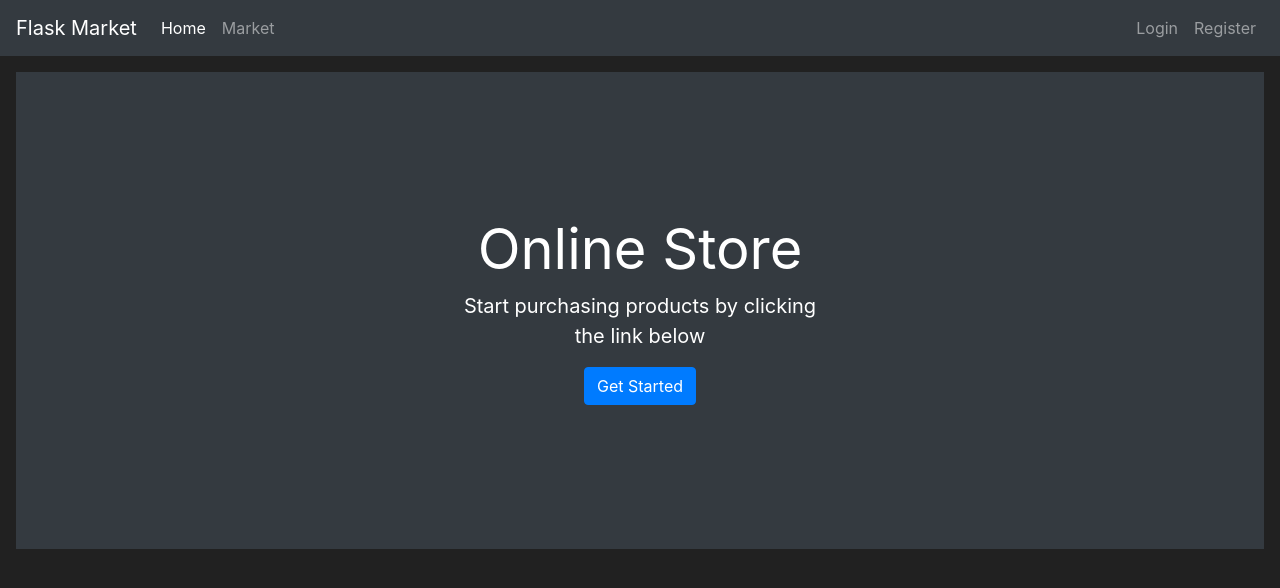
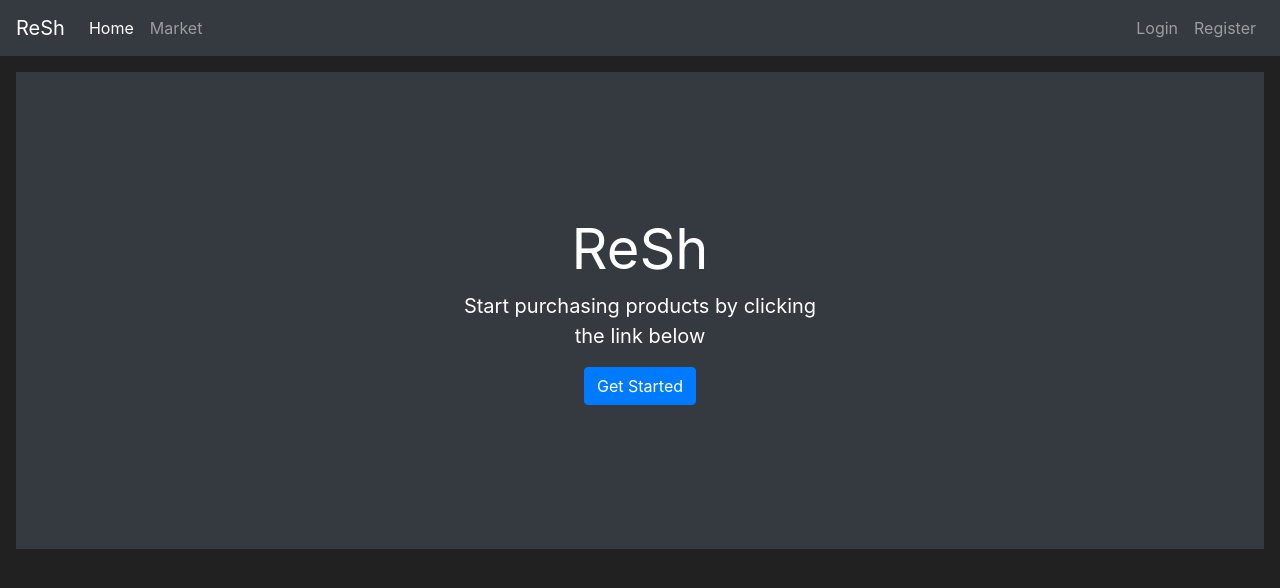
Before and after one commit to prasai-ap/ecommerce-lab-v2025, a Python web app: template market/templates/home.html in a window 1280 px wide. Shown: the top 588 px of the page. Run offline with Jinja, Linux system fonts and the light colour scheme; the template is opened without the code that fills it, so the values that code supplies are empty; some libraries are stand-ins or nearby versions.

```diff
--- a/market/templates/base.html
+++ b/market/templates/base.html
@@ -14,7 +14,7 @@
    </head>
    <body>
     <nav class="navbar navbar-expand-md navbar-dark bg-dark">
-      <a class="navbar-brand" href="#">Flask Market</a>
+      <a class="navbar-brand" href="#">ReSh</a>
       <button class="navbar-toggler" type="button" data-toggle="collapse" data-target="#navbarNav">
         <span class="navbar-toggler-icon"></span>
       </button>
--- a/market/templates/home.html
+++ b/market/templates/home.html
@@ -1,11 +1,11 @@
 {% extends 'base.html' %}
 {% block title %}
-    Welcome to E-commerce Lab
+    ReSh | Genuine & Authentic
 {% endblock %}
 {% block content %}
     <div class="position-relative overflow-hidden p-3 p-md-5 m-md-3 text-center bg-dark" style="color:white">
         <div class="col-md-5 p-lg-5 mx-auto my-5">
-            <h1 class="display-4 font-weight-normal">Online Store</h1>
+            <h1 class="display-4 font-weight-normal">ReSh</h1>
             <p class="lead font-weight-normal">Start purchasing products by clicking the link below</p>
             <a class="btn btn-primary" href="{{ url_for('market_page') }}">Get Started</a>
         </div>
```
Also changed, not shown: instance/market.db.
